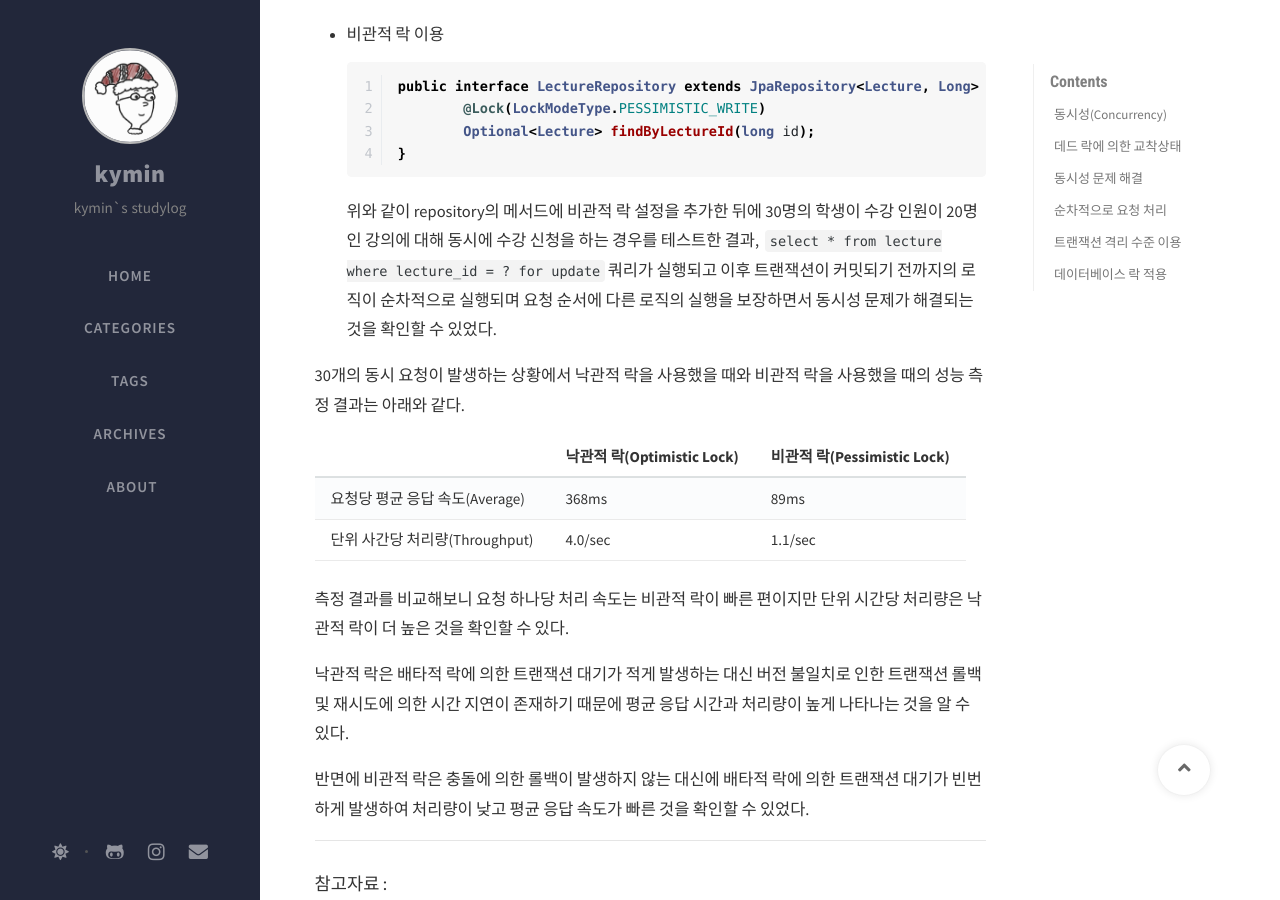
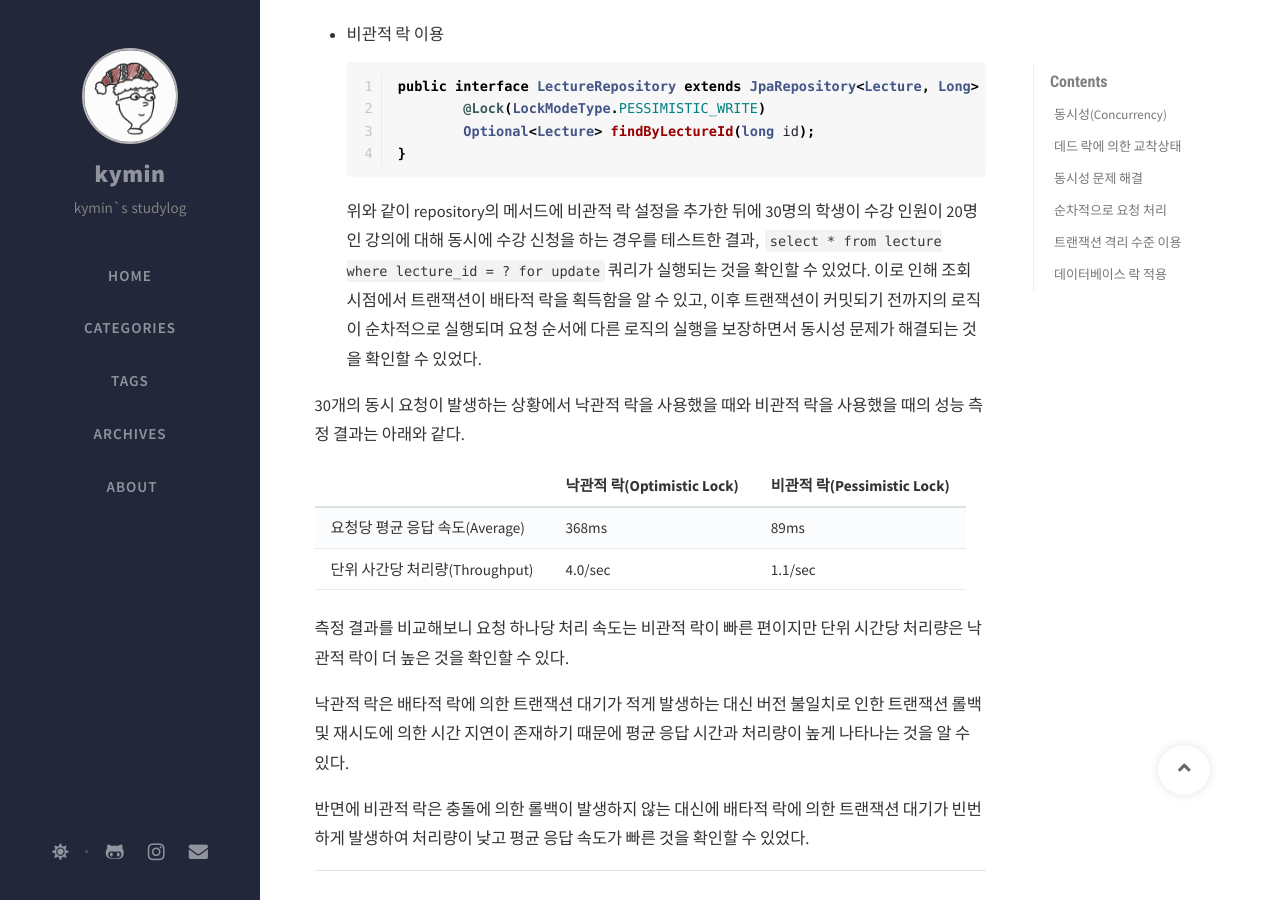
Before and after one commit to Kyoung-M1N/kyoung-M1N.github.io, a Jekyll site: the page built from _posts/spring/2025-02-09-[Spring]concurrency.md, in a window 1280 px wide and 900 px high, scrolled down 10821 px. Built offline with Jekyll 4.4.1, drawn with Linux system fonts in a browser that asks for light colours; nearby versions of some CDN libraries; comment, search, counter and statistics services are not loaded.

Commit message:
docs: 포스트 수정

````diff
--- a/_posts/spring/2025-02-09-[Spring]concurrency.md
+++ b/_posts/spring/2025-02-09-[Spring]concurrency.md
@@ -402,7 +402,7 @@ public class LectureService {
   }
   ```
 
-  위와 같이 repository의 메서드에 비관적 락 설정을 추가한 뒤에 30명의 학생이 수강 인원이 20명인 강의에 대해 동시에 수강 신청을 하는 경우를 테스트한 결과, `select * from lecture where lecture_id = ? for update`쿼리가 실행되고 이후 트랜잭션이 커밋되기 전까지의 로직이 순차적으로 실행되며 요청 순서에 다른 로직의 실행을 보장하면서 동시성 문제가 해결되는 것을 확인할 수 있었다.
+  위와 같이 repository의 메서드에 비관적 락 설정을 추가한 뒤에 30명의 학생이 수강 인원이 20명인 강의에 대해 동시에 수강 신청을 하는 경우를 테스트한 결과, `select * from lecture where lecture_id = ? for update`쿼리가 실행되는 것을 확인할 수 있었다. 이로 인해 조회 시점에서 트랜잭션이 배타적 락을 획득함을 알 수 있고, 이후 트랜잭션이 커밋되기 전까지의 로직이 순차적으로 실행되며 요청 순서에 다른 로직의 실행을 보장하면서 동시성 문제가 해결되는 것을 확인할 수 있었다.
 
 30개의 동시 요청이 발생하는 상황에서 낙관적 락을 사용했을 때와 비관적 락을 사용했을 때의 성능 측정 결과는 아래와 같다.
 
````
